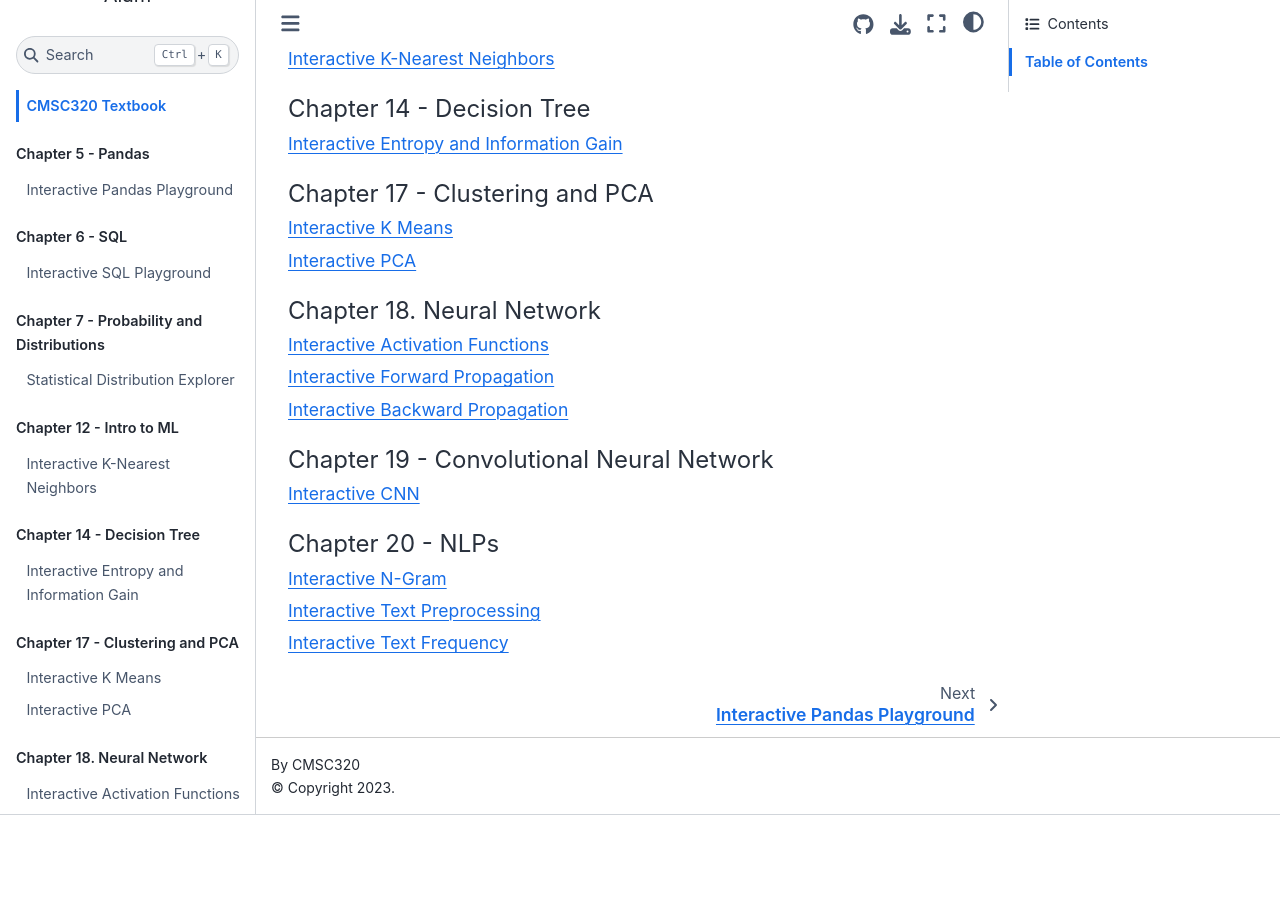
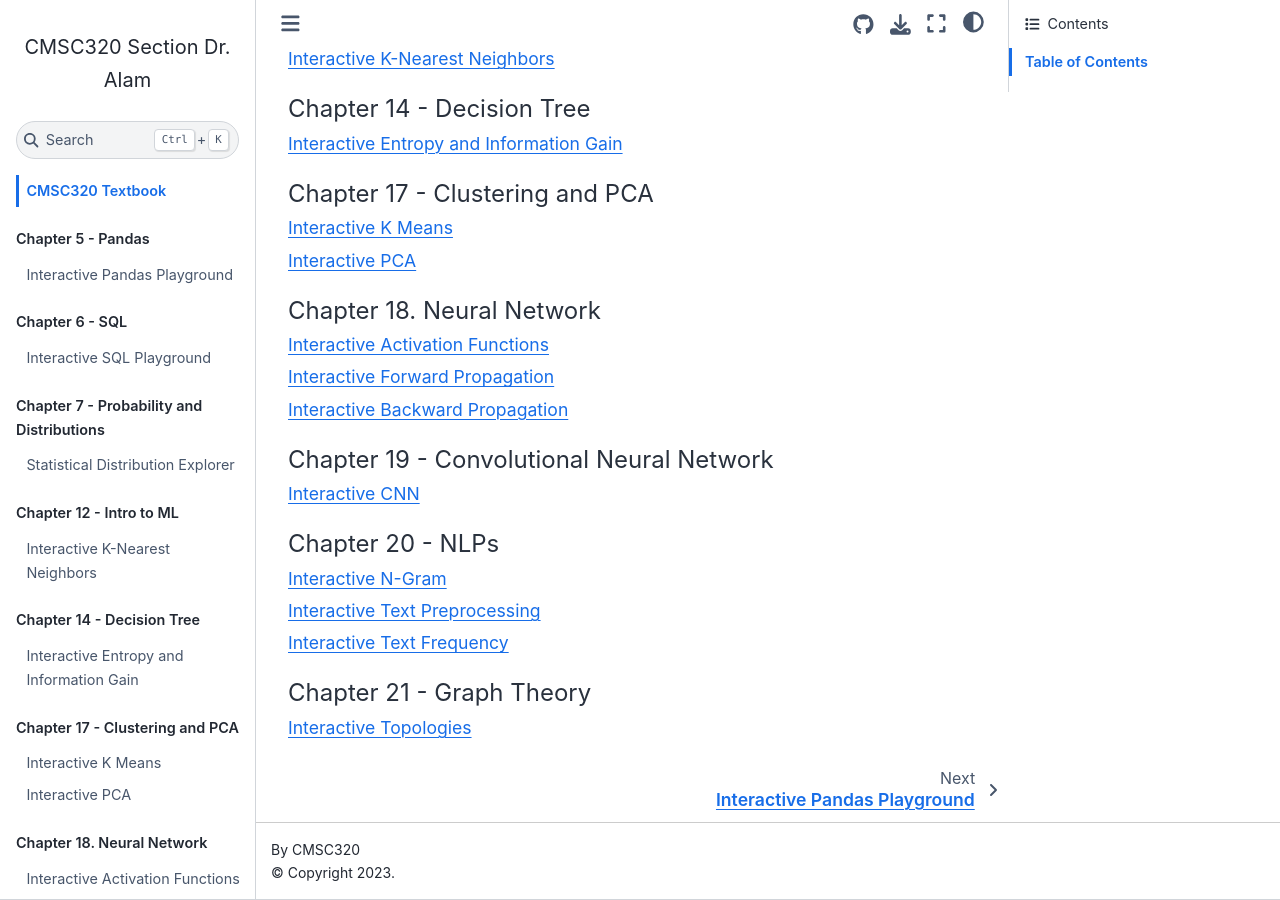
Before and after one commit to ffalam/CMSC320TextBook, a Jupyter Book: the page built from index.md, in a window 1280 px wide and 900 px high, scrolled down 508 px. Built offline with Jupyter Book 1.0.4 settings and Sphinx 7.4.7 and the Sphinx Book theme 1.1.4, drawn with Linux system fonts in a browser that asks for light colours; pages that are not in the unit, such as notebooks, are missing from menus; before the commit the page ends 1323 px from its top, so only the background shows below that; some of the changed lines change nothing that is shown.

Commit message:
show graph

```diff
--- a/_toc.yml
+++ b/_toc.yml
@@ -68,6 +68,6 @@
     - file: chapter20/interactive_ngram
     - file: chapter20/interactive_text_preprocessing
     - file: chapter20/interactive_tf
-  # - caption: Chapter 21 - Graph Theory
-  #   chapters:
-  #   - file: chapter21/interactive_topology
+  - caption: Chapter 21 - Graph Theory
+    chapters:
+    - file: chapter21/interactive_topology
```
